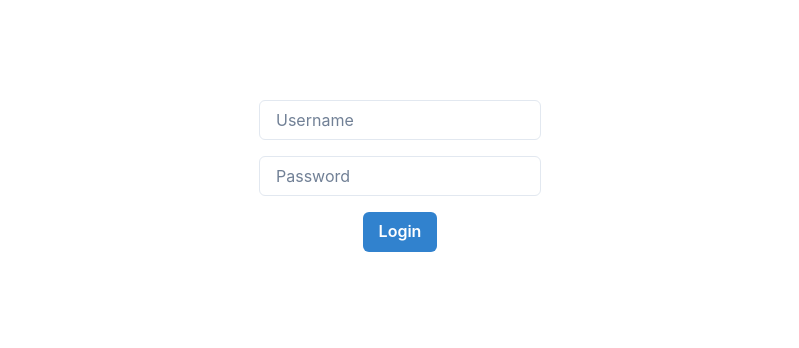
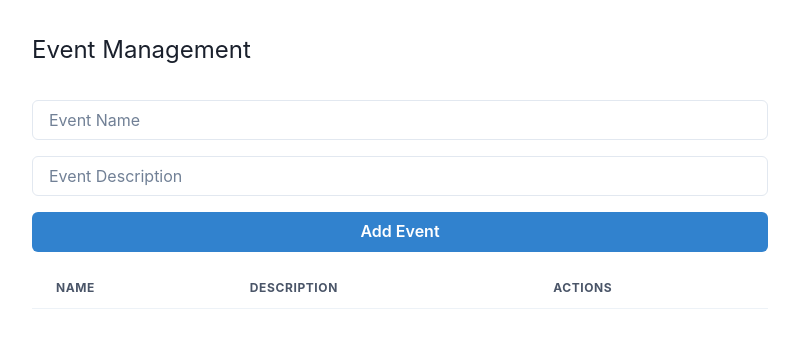
Before and after one commit to GPT-Engineer-App/create-edit-delete-events, a React (Vite) app: page / in a window 1280 px wide. Shown: the top 348 px of the page, without its empty margins (240-1039 px from the left). Built offline with nearby package versions, Linux system fonts and the light colour scheme.

Commit message:
Resolved issue with blank page on /events redirection and ensured events management features load correctly.

```diff
--- a/src/App.jsx
+++ b/src/App.jsx
@@ -7,7 +7,8 @@ function App() {
     <Router>
       <Routes>
         <Route exact path="/login" element={<Login />} />
-        <Route exact path="/" element={<Login />} />
+        <Route exact path="/" element={<Index />} />
+        <Route exact path="/events" element={<Index />} />
       </Routes>
     </Router>
   );
```
